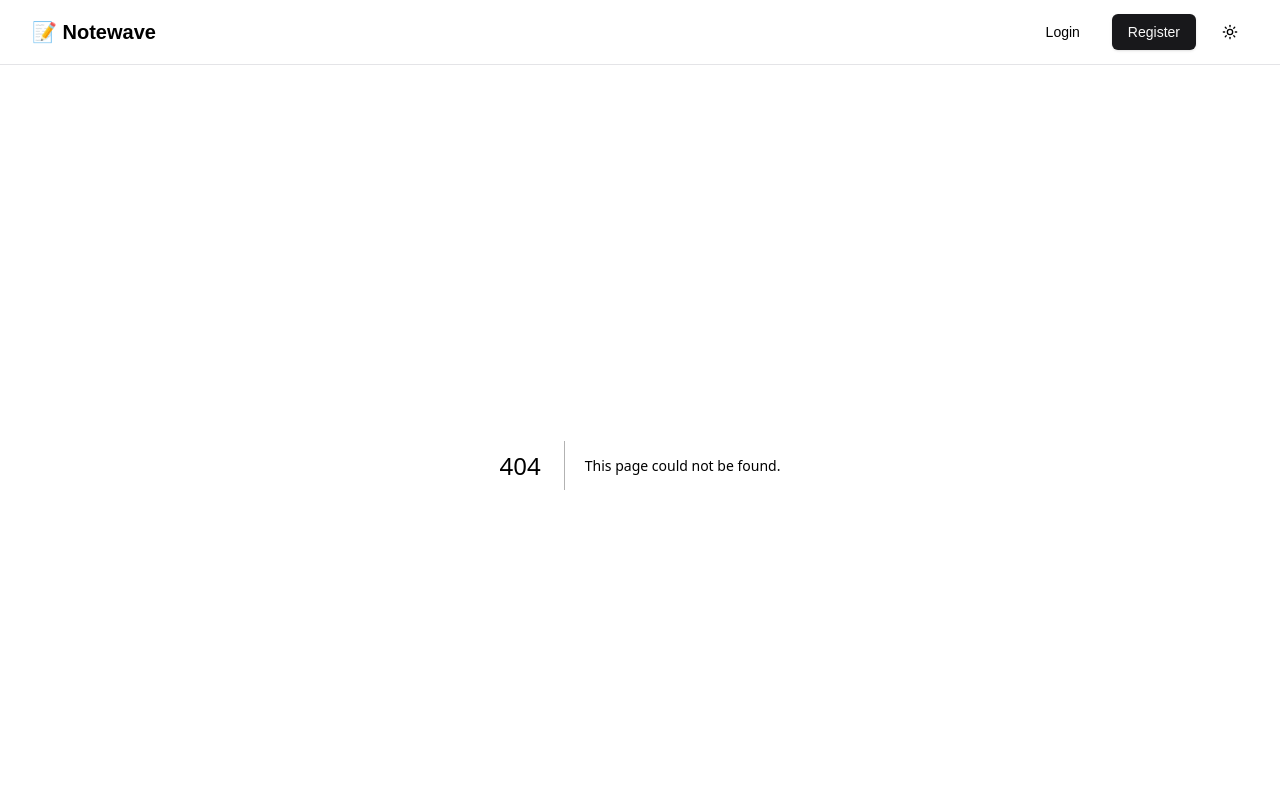
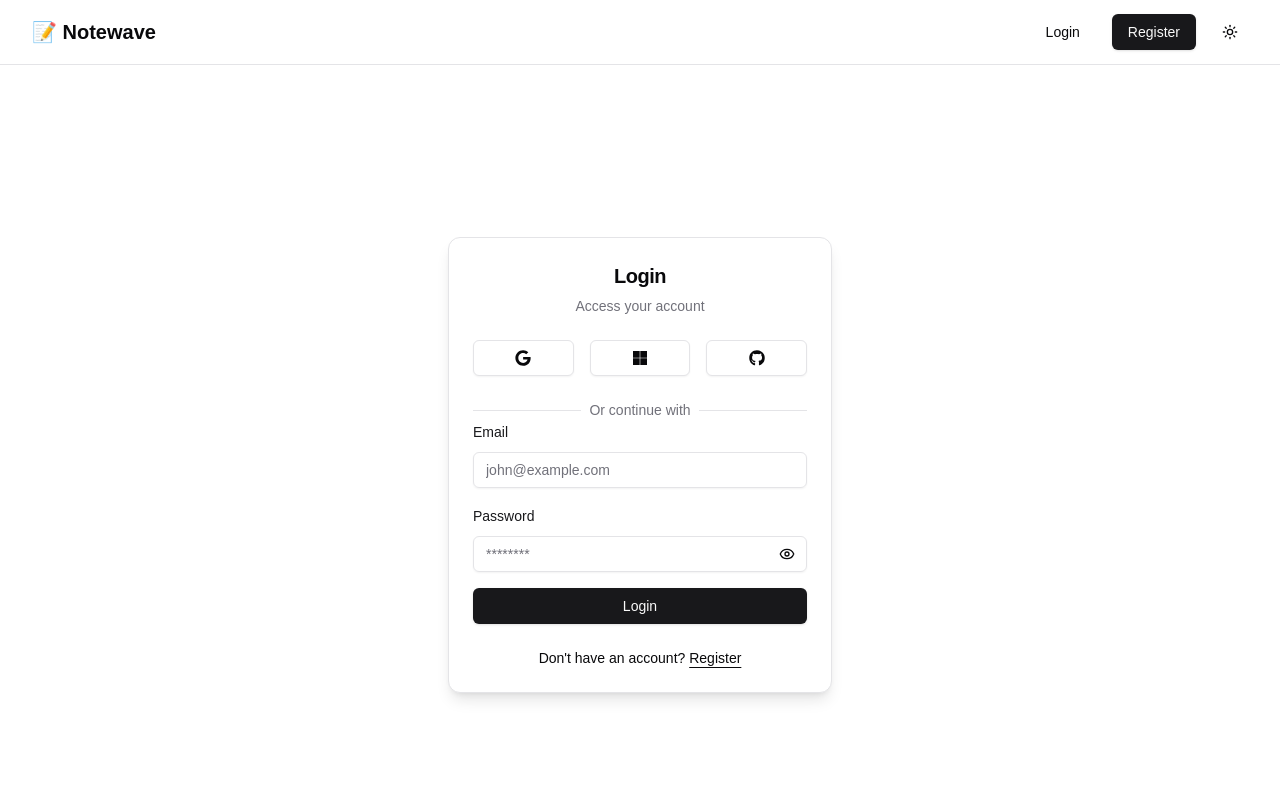
Before and after one commit to Babban33/notewave, a Next.js app: page /login in a window 1280 px wide. Before the commit this address had no page. Shown: the top 800 px of the page. Built offline with nearby package versions, Linux system fonts and the light colour scheme.

Commit message:
init login page

```diff
--- /dev/null
+++ b/app/(auth-pages)/login/page.tsx
@@ -0,0 +1,126 @@
+'use client'
+import { Card, CardContent, CardDescription, CardFooter, CardHeader, CardTitle } from "@/components/ui/card";
+import { useForm } from "react-hook-form";
+import * as z from "zod";
+import { zodResolver } from "@hookform/resolvers/zod";
+import { Form, FormControl, FormField, FormItem, FormLabel, FormMessage } from "@/components/ui/form";
+import { Input } from "@/components/ui/input";
+import { Button } from "@/components/ui/button";
+import { useState } from "react";
+import { EyeOff, Eye } from "lucide-react";
+import { FaGoogle, FaMicrosoft, FaGithub } from 'react-icons/fa';
+import Link from "next/link";
+
+const formSchema = z.object({
+    email: z.string().email({
+        message: "Please enter a valid email address.",
+    }),
+    password: z
+        .string()
+        .min(8, { message: "Password must be at least 8 characters." })
+        .max(30, { message: "Password must not exceed 30 characters." })
+});
+
+export default function LoginPage() {
+    const [showPassword, setShowPassword] = useState(false);
+
+    const form = useForm<z.infer<typeof formSchema>>({
+        resolver: zodResolver(formSchema),
+        defaultValues: {
+            email: "",
+            password: "",
+        },
+    });
+
+    const onSubmit = (values: z.infer<typeof formSchema>) => {
+        console.log('Form Submitted:', values);
+    };
+
+    return (
+        <div className="flex items-center justify-center min-h-screen px-2 md:px-0">
+            <Card className="w-full max-w-sm shadow-lg">
+                <CardHeader className="text-center">
+                    <CardTitle className="text-xl font-semibold">Login</CardTitle>
+                    <CardDescription>Access your account</CardDescription>
+                </CardHeader>
+                <CardContent>
+                    <div className="mb-6 gap-4 grid grid-cols-3">
+                        <Button variant="outline">
+                            <FaGoogle />
+                        </Button>
+                        <Button variant="outline">
+                            <FaMicrosoft />
+                        </Button>
+                        <Button variant="outline">
+                            <FaGithub />
+                        </Button>
+                    </div>
+                    <div className="relative text-center text-sm after:absolute after:inset-0 after:top-1/2 after:z-0 after:flex after:items-center after:border-t after:border-border">
+                        <span className="relative z-10 bg-background px-2 text-muted-foreground">
+                            Or continue with
+                        </span>
+                    </div>
+                    <Form {...form}>
+                        <form onSubmit={form.handleSubmit(onSubmit)} className="space-y-4">
+                            <FormField
+                                control={form.control}
+                                name="email"
+                                render={({ field }) => (
+                                    <FormItem>
+                                        <FormLabel className="text-primary">Email</FormLabel>
+                                        <FormControl>
+                                            <Input type="email" placeholder="john@example.com" {...field} autoComplete="email" />
+                                        </FormControl>
+                                        <FormMessage />
+                                    </FormItem>
+                                )}
+                            />
+                            <FormField
+                                control={form.control}
+                                name="password"
+                                render={({ field }) => (
+                                    <FormItem>
+                                        <FormLabel className="text-primary">Password</FormLabel>
+                                        <FormControl>
+                                            <div className="relative">
+                                                <Input
+                                                    type={showPassword ? "text" : "password"}
+                                                    placeholder="********"
+                                                    {...field}
+                                                    autoComplete="current-password"
+                                                />
+                                                <Button
+                                                    type="button"
+                                                    variant="ghost"
+                                                    size="sm"
+                                                    className="absolute right-0 top-0 h-full px-3 py-2 hover:bg-transparent"
+                                                    onClick={() => setShowPassword(!showPassword)}
+                                                >
+                                                    {showPassword ? (
+                                                        <EyeOff className="h-4 w-4" />
+                                                    ) : (
+                                                        <Eye className="h-4 w-4" />
+                                                    )}
+                                                </Button>
+                                            </div>
+                                        </FormControl>
+                                        <FormMessage />
+                                    </FormItem>
+                                )}
+                            />
+                            <Button type="submit" className="w-full">Login</Button>
+                        </form>
+                    </Form>
+                </CardContent>
+                <CardFooter className="justify-center">
+                    <div className="text-center text-sm">
+                        Don&apos;t have an account? {" "}
+                        <Link href="/register" className="underline underline-offset-4">
+                            Register
+                        </Link>
+                    </div>
+                </CardFooter>
+            </Card>
+        </div>
+    );
+}
```
